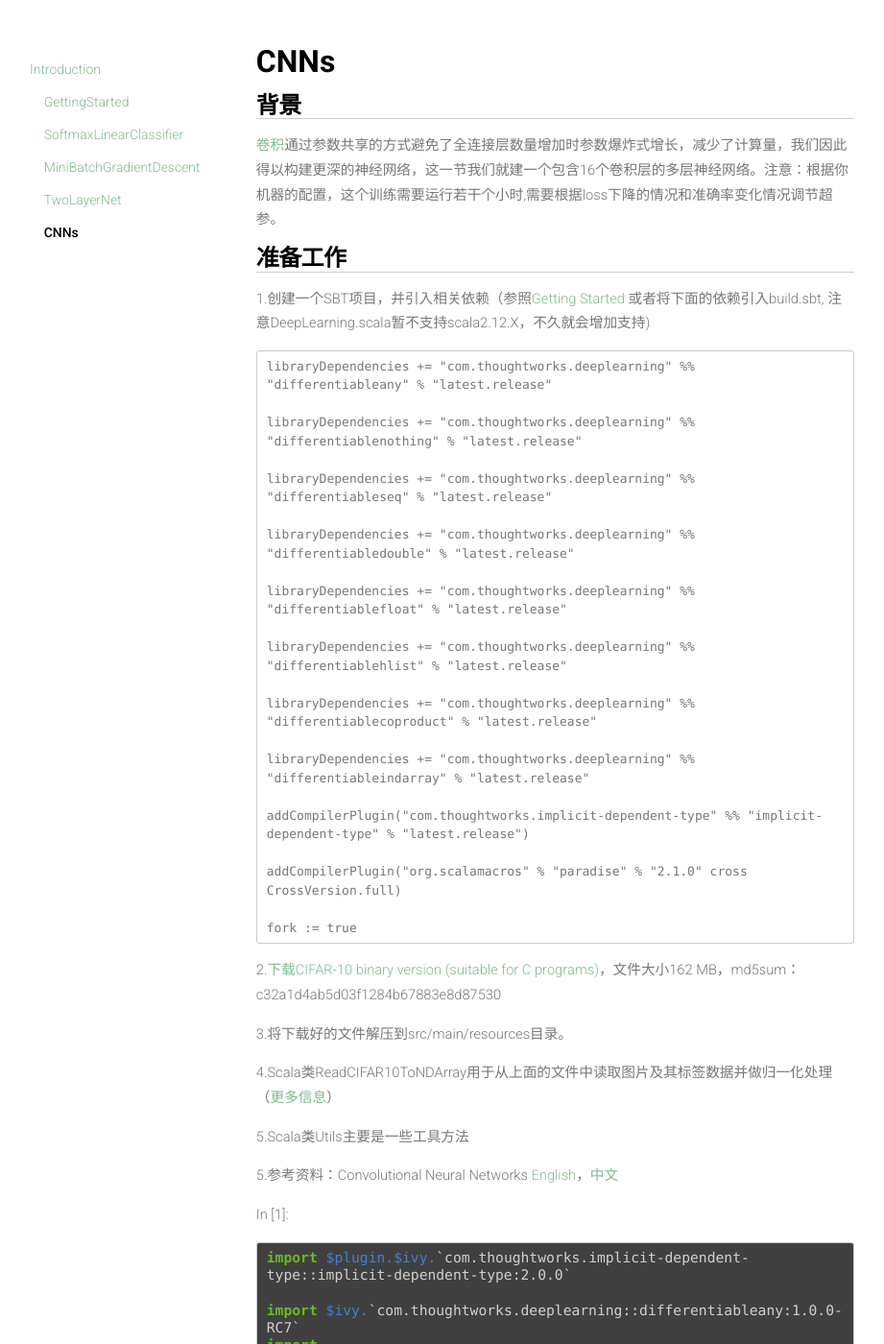
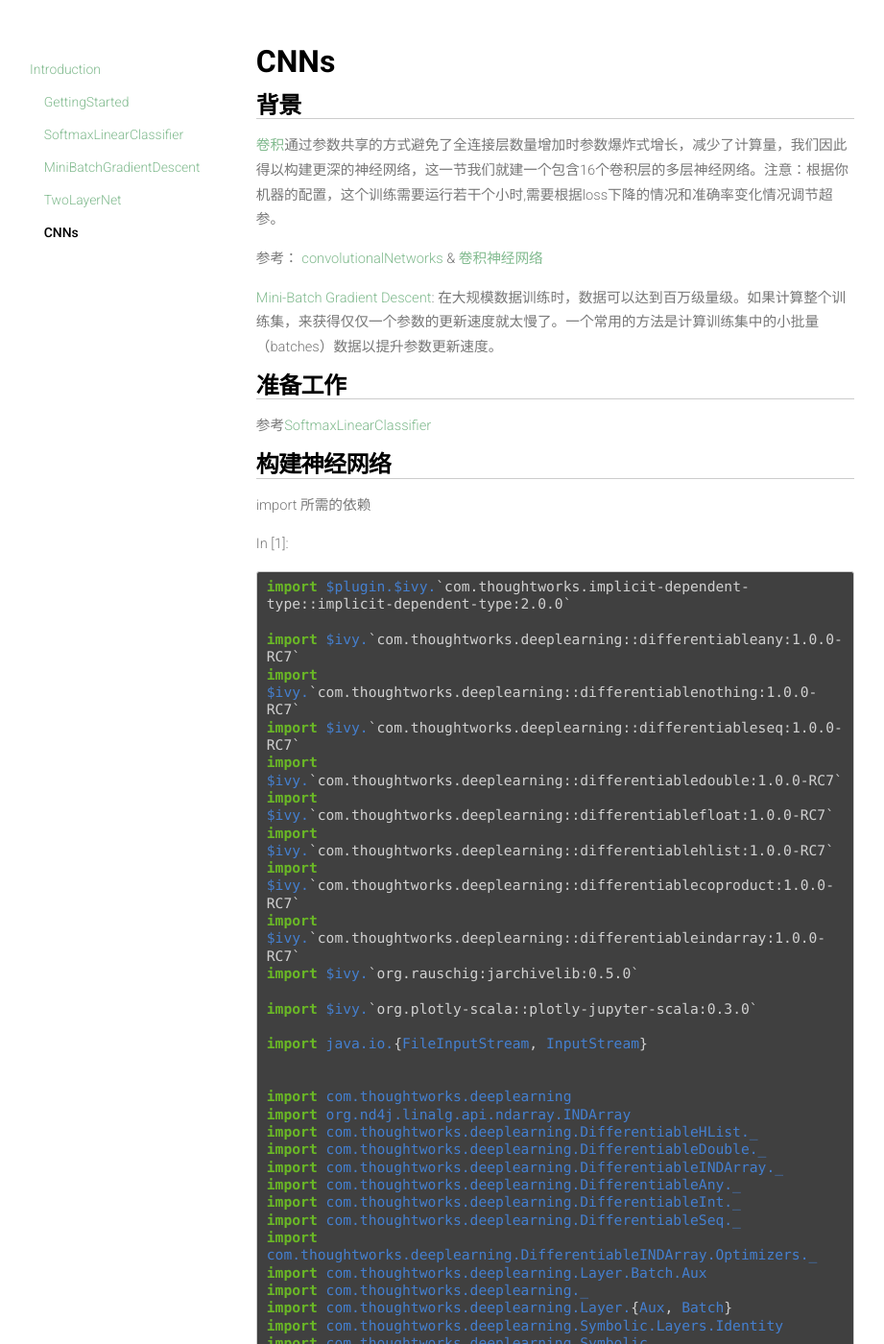
Before and after one commit to ThoughtWorksInc/DeepLearning.scala, a Jekyll site: the page built from demo/CNNs.html, in a window 1280 px wide and 1400 px high, scrolled down 414 px. Shown: the whole window at 96% size, without its empty margins (152-1073 px from the left). Built offline with Jekyll 4.4.1, drawn with Linux system fonts in a browser that asks for light colours; nearby versions of some CDN libraries; comment, search, counter and statistics services are not loaded; some of the changed text lies outside the part shown.

Commit message:
Automatically generate the html from ipynb.

```diff
--- a/demo/CNNs.html
+++ b/demo/CNNs.html
@@ -19,6 +19,9 @@ filename: CNNs.ipynb
 <div class="inner_cell">
 <div class="text_cell_render border-box-sizing rendered_html">
 <h2 id="&#32972;&#26223;">&#32972;&#26223;<a class="anchor-link" href="#&#32972;&#26223;">&#182;</a></h2><p><a href="https://zh.wikipedia.org/zh/卷积">卷积</a>通过参数共享的方式避免了全连接层数量增加时参数爆炸式增长，减少了计算量，我们因此得以构建更深的神经网络，这一节我们就建一个包含16个卷积层的多层神经网络。注意：根据你机器的配置，这个训练需要运行若干个小时,需要根据loss下降的情况和准确率变化情况调节超参。</p>
+<p>参考：
+<a href="http://cs231n.github.io/convolutional-networks/">convolutionalNetworks</a> &amp; <a href="https://zhuanlan.zhihu.com/p/22038289?refer=deeplearning.scala">卷积神经网络</a></p>
+<p><a href="https://en.wikipedia.org/wiki/Stochastic_gradient_descent">Mini-Batch Gradient Descent</a>: 在大规模数据训练时，数据可以达到百万级量级。如果计算整个训练集，来获得仅仅一个参数的更新速度就太慢了。一个常用的方法是计算训练集中的小批量（batches）数据以提升参数更新速度。</p>
 
 </div>
 </div>
@@ -28,34 +31,17 @@ filename: CNNs.ipynb
 </div>
 <div class="inner_cell">
 <div class="text_cell_render border-box-sizing rendered_html">
-<h2 id="&#20934;&#22791;&#24037;&#20316;">&#20934;&#22791;&#24037;&#20316;<a class="anchor-link" href="#&#20934;&#22791;&#24037;&#20316;">&#182;</a></h2><p>1.创建一个SBT项目，并引入相关依赖（参照<a href="https://github.com/ThoughtWorksInc/DeepLearning.scala/wiki/Getting-Started">Getting Started</a> 或者将下面的依赖引入build.sbt, 注意DeepLearning.scala暂不支持scala2.12.X，不久就会增加支持)</p>
+<h2 id="&#20934;&#22791;&#24037;&#20316;">&#20934;&#22791;&#24037;&#20316;<a class="anchor-link" href="#&#20934;&#22791;&#24037;&#20316;">&#182;</a></h2><p>参考<a href="https://thoughtworksinc.github.io/DeepLearning.scala/demo/SoftmaxLinearClassifier.html#准备工作">SoftmaxLinearClassifier</a></p>
 
-<pre><code>libraryDependencies += "com.thoughtworks.deeplearning" %% "differentiableany" % "latest.release"
-
-libraryDependencies += "com.thoughtworks.deeplearning" %% "differentiablenothing" % "latest.release"
-
-libraryDependencies += "com.thoughtworks.deeplearning" %% "differentiableseq" % "latest.release"
-
-libraryDependencies += "com.thoughtworks.deeplearning" %% "differentiabledouble" % "latest.release"
-
-libraryDependencies += "com.thoughtworks.deeplearning" %% "differentiablefloat" % "latest.release"
-
-libraryDependencies += "com.thoughtworks.deeplearning" %% "differentiablehlist" % "latest.release"
-
-libraryDependencies += "com.thoughtworks.deeplearning" %% "differentiablecoproduct" % "latest.release"
-
-libraryDependencies += "com.thoughtworks.deeplearning" %% "differentiableindarray" % "latest.release"
-
-addCompilerPlugin("com.thoughtworks.implicit-dependent-type" %% "implicit-dependent-type" % "latest.release")
-
-addCompilerPlugin("org.scalamacros" % "paradise" % "2.1.0" cross CrossVersion.full)
-
-fork := true</code></pre>
-<p>2.<a href="https://www.cs.toronto.edu/~kriz/cifar-10-binary.tar.gz">下载CIFAR-10 binary version (suitable for C programs)</a>，文件大小162 MB，md5sum：c32a1d4ab5d03f1284b67883e8d87530</p>
-<p>3.将下载好的文件解压到src/main/resources目录。</p>
-<p>4.Scala类ReadCIFAR10ToNDArray用于从上面的文件中读取图片及其标签数据并做归一化处理（<a href="https://www.cs.toronto.edu/~kriz/cifar.html">更多信息</a>）</p>
-<p>5.Scala类Utils主要是一些工具方法</p>
-<p>5.参考资料：Convolutional Neural Networks <a href="http://cs231n.github.io/convolutional-networks/">English</a>，<a href="https://zhuanlan.zhihu.com/p/22038289?refer=intelligentunit">中文</a></p>
+</div>
+</div>
+</div>
+<div class="cell border-box-sizing text_cell rendered">
+<div class="prompt input_prompt">
+</div>
+<div class="inner_cell">
+<div class="text_cell_render border-box-sizing rendered_html">
+<h2 id="&#26500;&#24314;&#31070;&#32463;&#32593;&#32476;">&#26500;&#24314;&#31070;&#32463;&#32593;&#32476;<a class="anchor-link" href="#&#26500;&#24314;&#31070;&#32463;&#32593;&#32476;">&#182;</a></h2><p>import 所需的依赖</p>
 
 </div>
 </div>
@@ -91,9 +77,9 @@ fork := true</code></pre>
 <span class="k">import</span> <span class="nn">com.thoughtworks.deeplearning.DifferentiableInt._</span>
 <span class="k">import</span> <span class="nn">com.thoughtworks.deeplearning.DifferentiableSeq._</span>
 <span class="k">import</span> <span class="nn">com.thoughtworks.deeplearning.DifferentiableINDArray.Optimizers._</span>
-<span class="k">import</span> <span class="nn">com.thoughtworks.deeplearning.Layer.Tape.Aux</span>
+<span class="k">import</span> <span class="nn">com.thoughtworks.deeplearning.Layer.Batch.Aux</span>
 <span class="k">import</span> <span class="nn">com.thoughtworks.deeplearning._</span>
-<span class="k">import</span> <span class="nn">com.thoughtworks.deeplearning.Layer.</span><span class="o">{</span><span class="nc">Aux</span><span class="o">,</span> <span class="nc">Tape</span><span class="o">}</span>
+<span class="k">import</span> <span class="nn">com.thoughtworks.deeplearning.Layer.</span><span class="o">{</span><span class="nc">Aux</span><span class="o">,</span> <span class="nc">Batch</span><span class="o">}</span>
 <span class="k">import</span> <span class="nn">com.thoughtworks.deeplearning.Symbolic.Layers.Identity</span>
 <span class="k">import</span> <span class="nn">com.thoughtworks.deeplearning.Symbolic._</span>
 <span class="k">import</span> <span class="nn">com.thoughtworks.deeplearning.Poly.MathFunctions._</span>
@@ -195,11 +181,11 @@ Compiling Utils.sc
 </span>
 <span class="ansi-green-fg">import </span><span class="ansi-cyan-fg">com.thoughtworks.deeplearning.DifferentiableINDArray.Optimizers._
 </span>
-<span class="ansi-green-fg">import </span><span class="ansi-cyan-fg">com.thoughtworks.deeplearning.Layer.Tape.Aux
+<span class="ansi-green-fg">import </span><span class="ansi-cyan-fg">com.thoughtworks.deeplearning.Layer.Batch.Aux
 </span>
 <span class="ansi-green-fg">import </span><span class="ansi-cyan-fg">com.thoughtworks.deeplearning._
 </span>
-<span class="ansi-green-fg">import </span><span class="ansi-cyan-fg">com.thoughtworks.deeplearning.Layer.{Aux, Tape}
+<span class="ansi-green-fg">import </span><span class="ansi-cyan-fg">com.thoughtworks.deeplearning.Layer.{Aux, Batch}
 </span>
 <span class="ansi-green-fg">import </span><span class="ansi-cyan-fg">com.thoughtworks.deeplearning.Symbolic.Layers.Identity
 </span>
@@ -267,21 +253,7 @@ Compiling Utils.sc
 </div>
 <div class="inner_cell">
 <div class="text_cell_render border-box-sizing rendered_html">
-<p>5.<a href="https://en.wikipedia.org/wiki/Stochastic_gradient_descent">Mini-Batch Gradient Descent</a>: 在大规模数据训练时，数据可以达到百万级量级。如果计算整个训练集，来获得仅仅一个参数的更新速度就太慢了。一个常用的方法是计算训练集中的小批量（batches）数据以提升参数更新速度。
-[
-6.参考：<a href="http://cs231n.github.io/convolutional-networks/">convolutionalNetworks</a> &amp; <a href="https://zhuanlan.zhihu.com/p/22038289?refer=deeplearning.scala">卷积神经网络</a></p>
-<p>7.如果你使用IntelliJ或者eclipse等其它IDE，智能提示可能会失效，代码有部分可能会爆红，这是IDE的问题，代码本身并无问题。</p>
-
-</div>
-</div>
-</div>
-<div class="cell border-box-sizing text_cell rendered">
-<div class="prompt input_prompt">
-</div>
-<div class="inner_cell">
-<div class="text_cell_render border-box-sizing rendered_html">
-<h2 id="&#26500;&#24314;&#31070;&#32463;&#32593;&#32476;">&#26500;&#24314;&#31070;&#32463;&#32593;&#32476;<a class="anchor-link" href="#&#26500;&#24314;&#31070;&#32463;&#32593;&#32476;">&#182;</a></h2><p>1.新建一个Scala object CNNs</p>
-<p>2.从CIFAR10 database中读取测试数据的图片和标签信息</p>
+<p>从CIFAR10 database中读取测试数据的图片和标签信息</p>
 
 </div>
 </div>
@@ -343,7 +315,7 @@ SLF4J: See http://www.slf4j.org/codes.html#StaticLoggerBinder for further detail
 </div>
 <div class="inner_cell">
 <div class="text_cell_render border-box-sizing rendered_html">
-<p>3.分离和处理图像和标签数据,设置全局变量</p>
+<p>分离和处理图像和标签数据,设置全局变量</p>
 
 </div>
 </div>
@@ -426,7 +398,7 @@ SLF4J: See http://www.slf4j.org/codes.html#StaticLoggerBinder for further detail
 </div>
 <div class="inner_cell">
 <div class="text_cell_render border-box-sizing rendered_html">
-<p>4.设置学习率，这里使用Adam和L2Regularization组合的方式</p>
+<p>设置学习率，这里使用Adam和L2Regularization组合的方式</p>
 
 </div>
 </div>
@@ -487,7 +459,7 @@ SLF4J: See http://www.slf4j.org/codes.html#StaticLoggerBinder for further detail
 </div>
 <div class="inner_cell">
 <div class="text_cell_render border-box-sizing rendered_html">
-<p>5.编写卷积层,这是一个先进行卷积计算再计算Relu的layer</p>
+<p>编写卷积层,这是一个先进行卷积计算再计算Relu的layer</p>
 
 </div>
 </div>
@@ -692,7 +664,7 @@ SLF4J: See http://www.slf4j.org/codes.html#StaticLoggerBinder for further detail
 
 <div class="output_text output_subarea output_execute_result">
 <pre>defined <span class="ansi-green-fg">function</span> <span class="ansi-cyan-fg">hiddenLayer</span>
-<span class="ansi-cyan-fg">predictor</span>: (<span class="ansi-green-fg">To</span>[<span class="ansi-green-fg">INDArray</span>]{type OutputData = org.nd4j.linalg.api.ndarray.INDArray;type OutputDelta = org.nd4j.linalg.api.ndarray.INDArray;type InputData = org.nd4j.linalg.api.ndarray.INDArray;type InputDelta = org.nd4j.linalg.api.ndarray.INDArray})#<span class="ansi-green-fg">T</span> = Compose(Compose(MultiplyINDArray(Exp(Identity()),Reciprocal(Sum(Exp(Identity()),WrappedArray(1)))),PlusINDArray(Dot(Reshape(Identity(),ToSeq(ArrayBuffer(Get(Shape(Identity()),0), Literal(3072)))),Weight([[-0.47, -0.43, 0.14, 0.14, 0.64, 0.02, -0.10, 0.26, -0.35, 0.32],
+<span class="ansi-cyan-fg">predictor</span>: (<span class="ansi-green-fg">To</span>[<span class="ansi-green-fg">INDArray</span>]{type OutputData = org.nd4j.linalg.api.ndarray.INDArray;type OutputDelta = org.nd4j.linalg.api.ndarray.INDArray;type InputData = org.nd4j.linalg.api.ndarray.INDArray;type InputDelta = org.nd4j.linalg.api.ndarray.INDArray})#<span class="ansi-green-fg">T</span> = Compose(Compose(MultiplyINDArray(Exp(Identity()),Reciprocal(Sum(Exp(Identity()),WrappedArray(1)))),PlusINDArray(Dot(Reshape(Identity(),ToSeq(ArrayBatch(Get(Shape(Identity()),0), Literal(3072)))),Weight([[-0.47, -0.43, 0.14, 0.14, 0.64, 0.02, -0.10, 0.26, -0.35, 0.32],
  [0.06, 0.36, 0.05, -0.21, 0.07, -0.39, 0.27, 0.39, -0.81, 0.18],
 <span class="ansi-yellow-fg">...</span></pre>
 </div>
@@ -754,7 +726,7 @@ SLF4J: See http://www.slf4j.org/codes.html#StaticLoggerBinder for further detail
 </div>
 <div class="inner_cell">
 <div class="text_cell_render border-box-sizing rendered_html">
-<p>10.组合输入层和隐含层</p>
+<p>组合输入层和隐含层</p>
 
 </div>
 </div>
@@ -871,7 +843,7 @@ SLF4J: See http://www.slf4j.org/codes.html#StaticLoggerBinder for further detail
 </div>
 <div class="inner_cell">
 <div class="text_cell_render border-box-sizing rendered_html">
-<p>12.开始训练神经网络并观察每次训练loss的变化，loss的变化趋势是降低，但是不是每次都降低(前途是光明的，道路是曲折的),注意：根据你机器的配置，这个训练需要运行若干个小时,需要根据loss下降的情况和准确率变化情况调节超参</p>
+<p>开始训练神经网络并观察每次训练loss的变化，loss的变化趋势是降低，但是不是每次都降低(前途是光明的，道路是曲折的),注意：根据你机器的配置，这个训练需要运行若干个小时,需要根据loss下降的情况和准确率变化情况调节超参</p>
 
 </div>
 </div>
@@ -1028,10 +1000,10 @@ train loss : 0.2774548053741455
 
 
 
-<div id="e189f730-6375-410d-bf70-a86d287af763"></div>
+<div id="778b7858-bbb2-431e-bf40-16bf404156f0"></div>
 <div class="output_subarea output_javascript ">
 <script type="text/javascript">
-var element = $('#e189f730-6375-410d-bf70-a86d287af763');
+var element = $('#778b7858-bbb2-431e-bf40-16bf404156f0');
 
 requirejs(["plotly"], function(Plotly) {
   (function () {
```
Also changed, not shown: other parts of demo/CNNs.html (+6 -6 lines), 1 other file.
